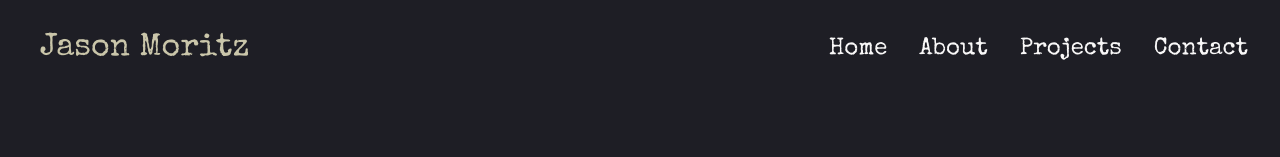
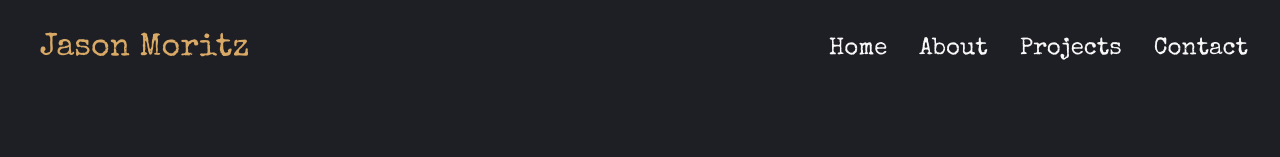
Before and after one commit to jason-moritz/portfolio, a React (Create React App) app in the folder client/: page / in a window 1280 px wide. Shown: the top 157 px of the page. Built offline with nearby package versions, Linux system fonts and the light colour scheme.

Commit message:
Updated nav logo color and added hover effect for links.

```diff
--- a/client/src/components/header/Header.css
+++ b/client/src/components/header/Header.css
@@ -15,7 +15,7 @@
 .logo {
   display: flex;
   align-items: flex-end;
-  color: #cac6aa;
+  color: #d9a966;
   font-size: 2rem;
   padding-left: 1.5rem;
 }
@@ -28,4 +28,10 @@
 
 .nav-link {
   padding: 0 1rem;
+  transition: all 500ms ease-in-out;
 }
+
+.nav-link:hover {
+  text-decoration: underline;
+  text-decoration-color: #d9a966;
+}
--- a/client/src/components/header/MobileNav.css
+++ b/client/src/components/header/MobileNav.css
@@ -1,5 +1,5 @@
 .mobile-logo {
-  color: #cac6aa;
+  color: #d9a966;
   font-size: x-large;
 }
 
```
